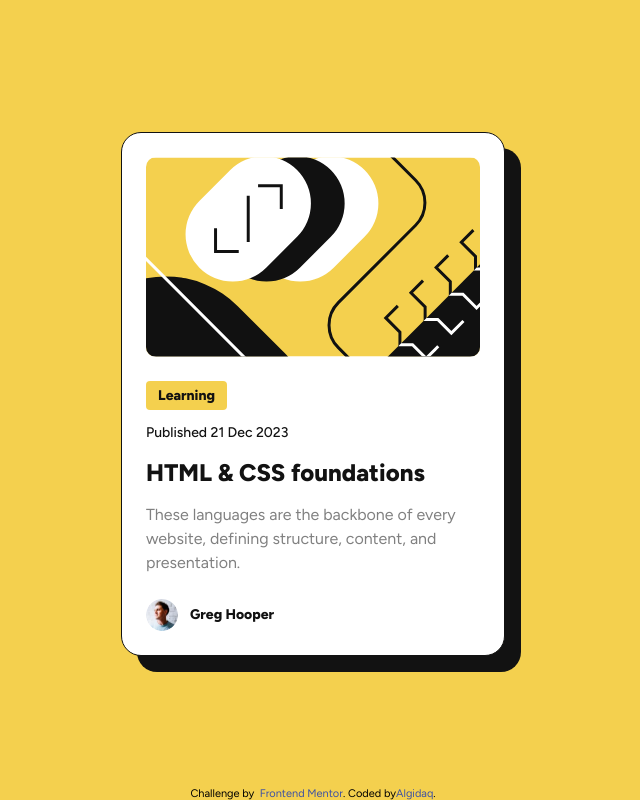
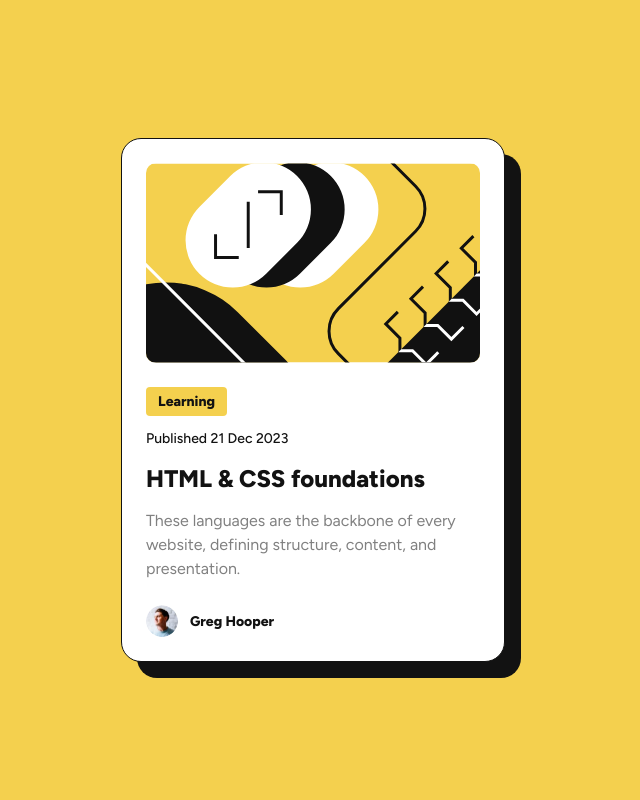
Before and after one commit to Algidaq/blog-card-test, a plain HTML site: page index.html in a window 1280 px wide. Shown: the whole page, without its empty margins (327-967 px from the left). Drawn offline with Linux system fonts and the light colour scheme.

Commit message:
removing footer

```diff
--- a/index.html
+++ b/index.html
@@ -52,12 +52,5 @@
         </div>
       </div>
     </main>
-    <footer class="attribution">
-      Challenge by &nbsp;<a
-        href="https://www.frontendmentor.io?ref=challenge"
-        target="_blank"
-        >Frontend Mentor</a
-      >. Coded by <a href="#">Algidaq</a>.
-    </footer>
   </body>
 </html>
```
